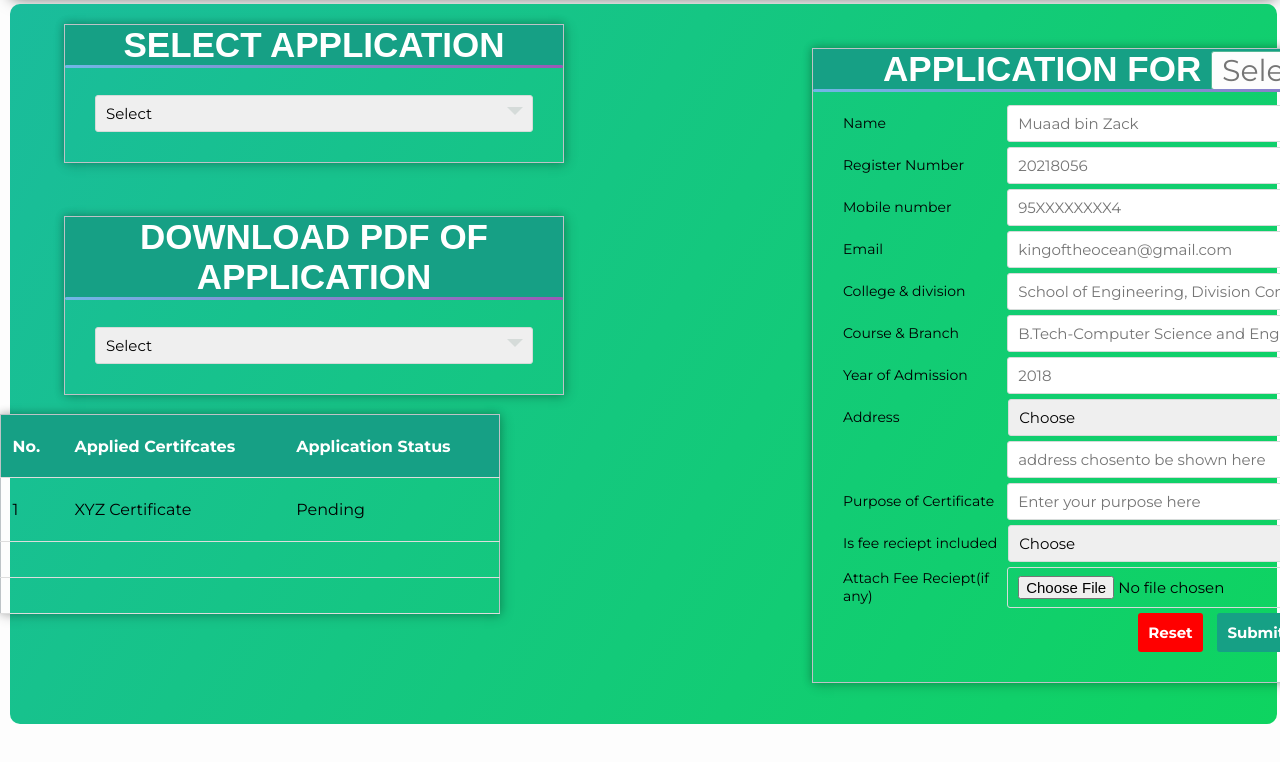
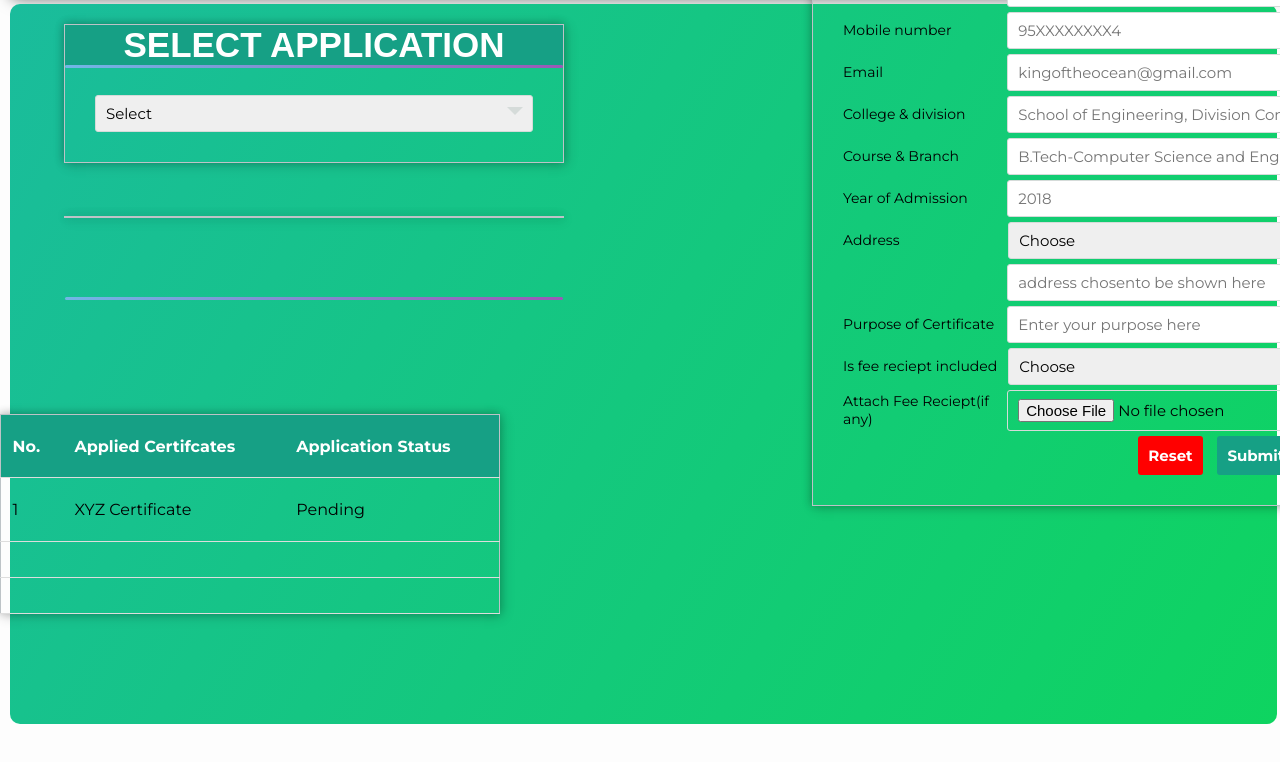
Before and after one commit to dpjr47/dis-frontend, a plain HTML site: page student view/inner views/5.Requests-applications/requests.html in a window 1280 px wide. Shown: the part 146-908 px from the top of the page. Drawn offline with nearby package versions, Linux system fonts and the light colour scheme; a web font is replaced by a local one.

Commit message:
Update requests.html

```diff
--- a/student view/inner views/5.Requests-applications/requests.html
+++ b/student view/inner views/5.Requests-applications/requests.html
@@ -244,19 +244,7 @@
 
 <div class="coursebox2">
     <div class="title">
-      Download pdf of application
-    </div>
-    <div class="form">
-        <div class="inputfield">
 
-          <div class="custom_select">
-            <select>
-              <option value="" selected disabled hidden>Select</option>
-              <option value="">Bonafide</option>
-              <option value="">Supplementary exam reggistration</option>
-            </select>
-          </div>
-       </div>
 
     </div>
 
```
